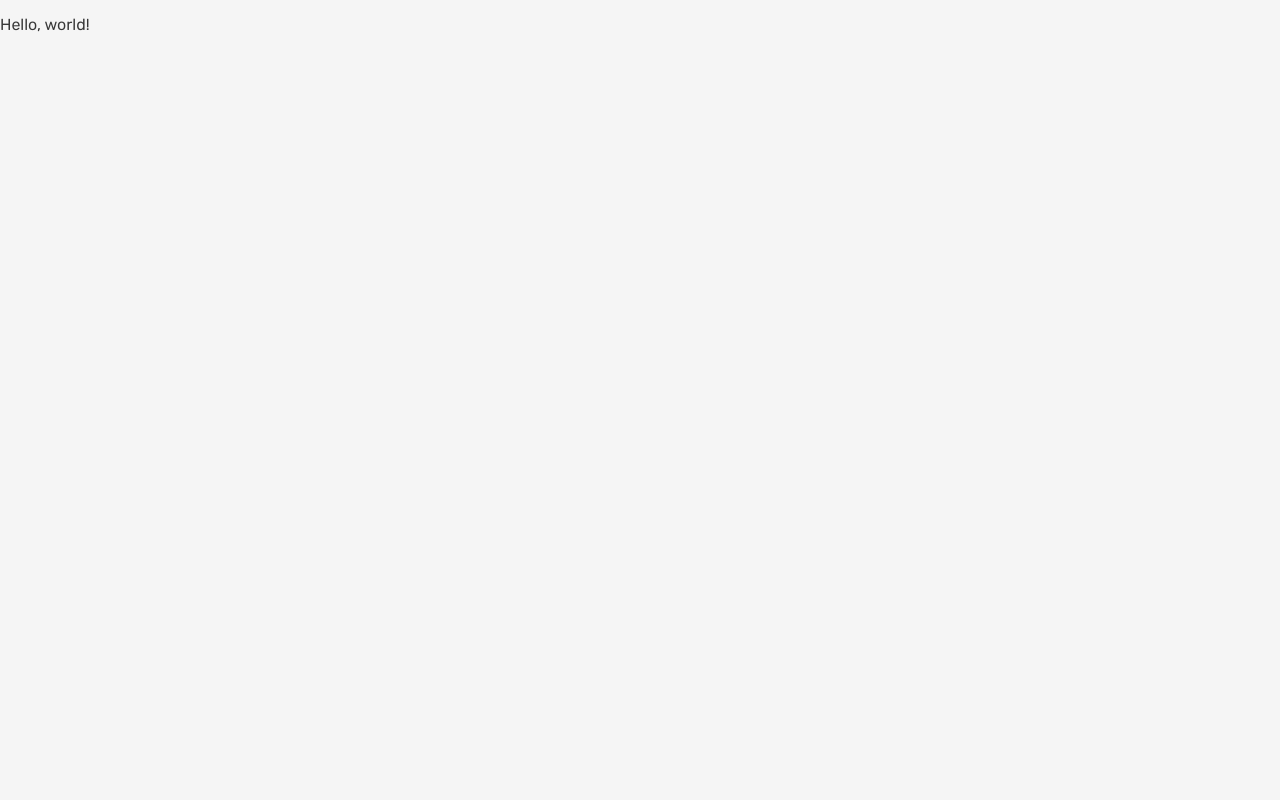
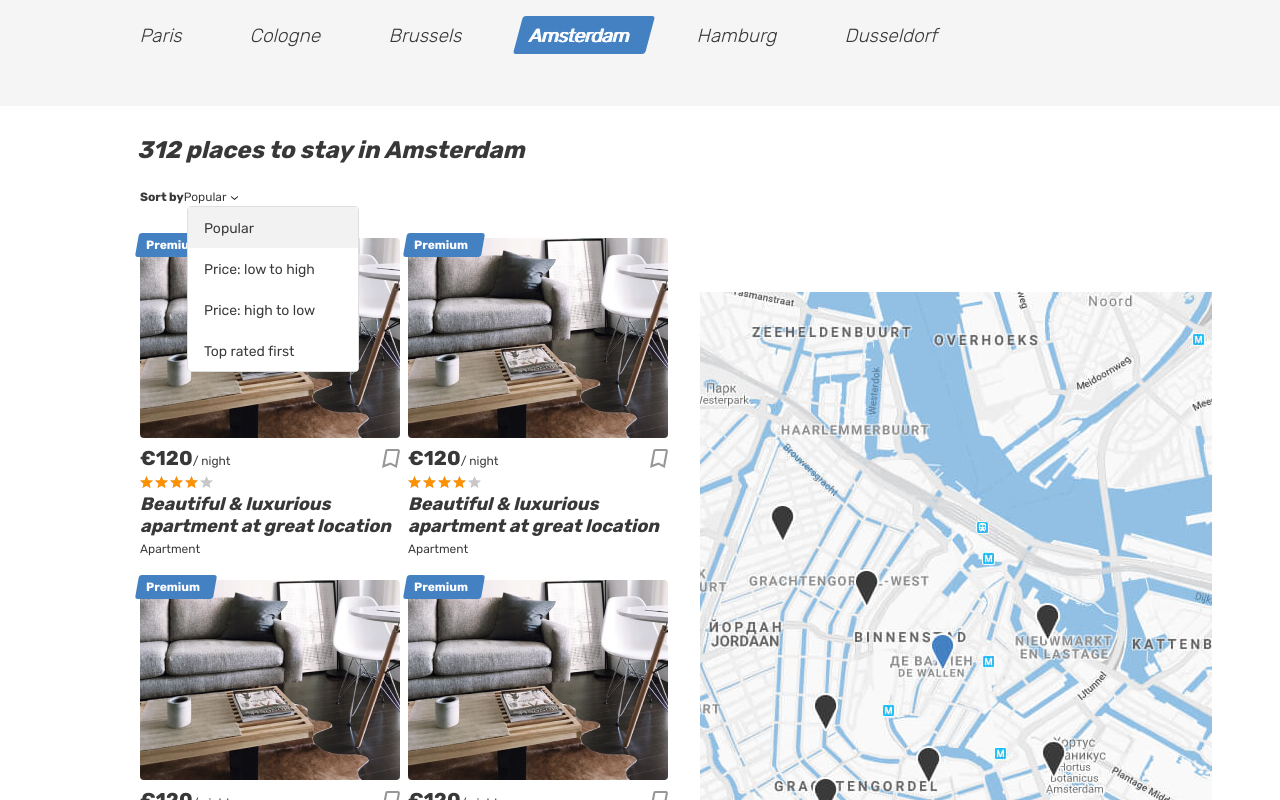
Before and after one commit to Squappi/663617-six-cities-7, a React (Create React App) app in the folder project/: page / in a window 1280 px wide. Shown: the top 800 px of the page. Built offline with nearby package versions, Linux system fonts and the light colour scheme.

Commit message:
module1-task3

```diff
--- a/project/src/components/app/app.jsx
+++ b/project/src/components/app/app.jsx
@@ -1,7 +1,14 @@
 import React from 'react';
+import MainComponent from '../main/main';
+import PropTypes from 'prop-types';
 
-function App() {
-  return <p>Hello, world!</p>;
+function App(props) {
+  const { cards } = props;
+  return <MainComponent cards = {cards} />;
 }
 
+App.propTypes = {
+  cards: PropTypes.number.isRequired,
+};
+
 export default App;
--- /dev/null
+++ b/project/src/components/citi-card/citi-card.jsx
@@ -0,0 +1,42 @@
+import React from 'react';
+
+function CitiCard() {
+  return (
+    <article className="cities__place-card place-card">
+      <div className="place-card__mark">
+        <span>Premium</span>
+      </div>
+      <div className="cities__image-wrapper place-card__image-wrapper">
+        <a href="/#">
+          <img className="place-card__image" src="img/apartment-01.jpg" width={260} height={200} alt="Place pic" />
+        </a>
+      </div>
+      <div className="place-card__info">
+        <div className="place-card__price-wrapper">
+          <div className="place-card__price">
+            <b className="place-card__price-value">&euro;120</b>
+            <span className="place-card__price-text">&#47;&nbsp;night</span>
+          </div>
+          <button className="place-card__bookmark-button button" type="button">
+            <svg className="place-card__bookmark-icon" width="18" height="19">
+              <use xlinkHref="#icon-bookmark"></use>
+            </svg>
+            <span className="visually-hidden">To bookmarks</span>
+          </button>
+        </div>
+        <div className="place-card__rating rating">
+          <div className="place-card__stars rating__stars">
+            <span style={{width: '80%'}}></span>
+            <span className="visually-hidden">Rating</span>
+          </div>
+        </div>
+        <h2 className="place-card__name">
+          <a href="/#">Beautiful &amp; luxurious apartment at great location</a>
+        </h2>
+        <p className="place-card__type">Apartment</p>
+      </div>
+    </article>
+  );
+}
+
+export default CitiCard;
--- /dev/null
+++ b/project/src/components/main/main.jsx
@@ -0,0 +1,83 @@
+import React from 'react';
+import CitiCard from '../citi-card/citi-card';
+import PropTypes from 'prop-types';
+
+function MainComponent(props) {
+  const { cards } = props;
+  return (
+    <main className="page__main page__main--index">
+      <h1 className="visually-hidden">Cities</h1>
+      <div className="tabs">
+        <section className="locations container">
+          <ul className="locations__list tabs__list">
+            <li className="locations__item">
+              <a className="locations__item-link tabs__item" href="/#">
+                <span>Paris</span>
+              </a>
+            </li>
+            <li className="locations__item">
+              <a className="locations__item-link tabs__item" href="/#">
+                <span>Cologne</span>
+              </a>
+            </li>
+            <li className="locations__item">
+              <a className="locations__item-link tabs__item" href="/#">
+                <span>Brussels</span>
+              </a>
+            </li>
+            <li className="locations__item">
+              <a className="locations__item-link tabs__item tabs__item--active" href="/#">
+                <span>Amsterdam</span>
+              </a>
+            </li>
+            <li className="locations__item">
+              <a className="locations__item-link tabs__item" href="/#">
+                <span>Hamburg</span>
+              </a>
+            </li>
+            <li className="locations__item">
+              <a className="locations__item-link tabs__item" href="/#">
+                <span>Dusseldorf</span>
+              </a>
+            </li>
+          </ul>
+        </section>
+      </div>
+      <div className="cities">
+        <div className="cities__places-container container">
+          <section className="cities__places places">
+            <h2 className="visually-hidden">Places</h2>
+            <b className="places__found">312 places to stay in Amsterdam</b>
+            <form className="places__sorting" action="#" method="get">
+              <span className="places__sorting-caption">Sort by</span>
+              <span className="places__sorting-type" tabIndex="0">
+                Popular
+                <svg className="places__sorting-arrow" width="7" height="4">
+                  <use xlinkHref="#icon-arrow-select"></use>
+                </svg>
+              </span>
+              <ul className="places__options places__options--custom places__options--opened">
+                <li className="places__option places__option--active" tabIndex="0">Popular</li>
+                <li className="places__option" tabIndex="0">Price: low to high</li>
+                <li className="places__option" tabIndex="0">Price: high to low</li>
+                <li className="places__option" tabIndex="0">Top rated first</li>
+              </ul>
+            </form>
+            <div className="cities__places-list places__list tabs__content">
+              {new Array(cards).fill('').map(() => <CitiCard key = {Math.random()} />)}
+            </div>
+          </section>
+          <div className="cities__right-section">
+            <section className="cities__map map"></section>
+          </div>
+        </div>
+      </div>
+    </main>
+  );
+}
+
+MainComponent.propTypes = {
+  cards: PropTypes.number.isRequired,
+};
+
+export default MainComponent;
--- a/project/src/index.js
+++ b/project/src/index.js
@@ -2,8 +2,10 @@
 import ReactDOM from 'react-dom';
 import App from './components/app/app';
 
+const CARDS = 5;
+
 ReactDOM.render(
   <React.StrictMode>
-    <App />
+    <App cards = {CARDS} />
   </React.StrictMode>,
   document.getElementById('root'));
```
Also changed, not shown: 1 other file (tests, documents, lock files or other folders).
